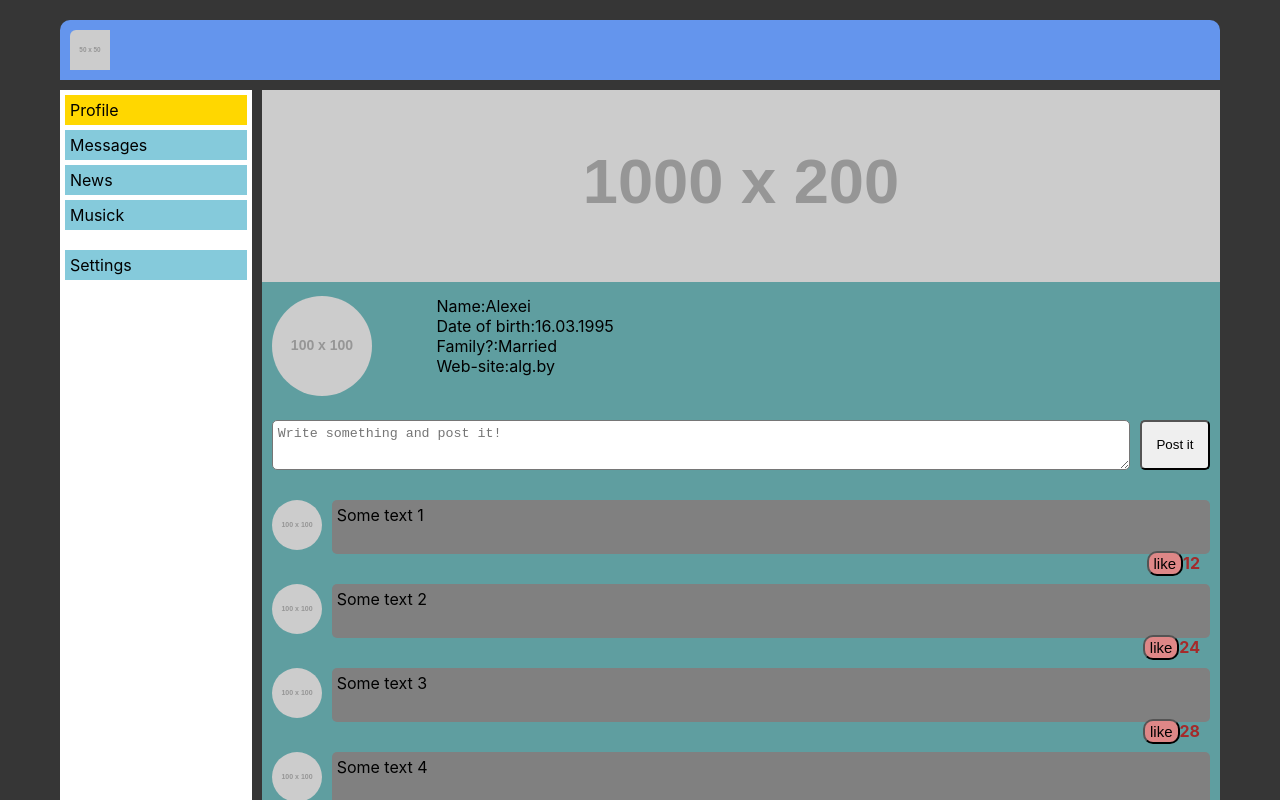
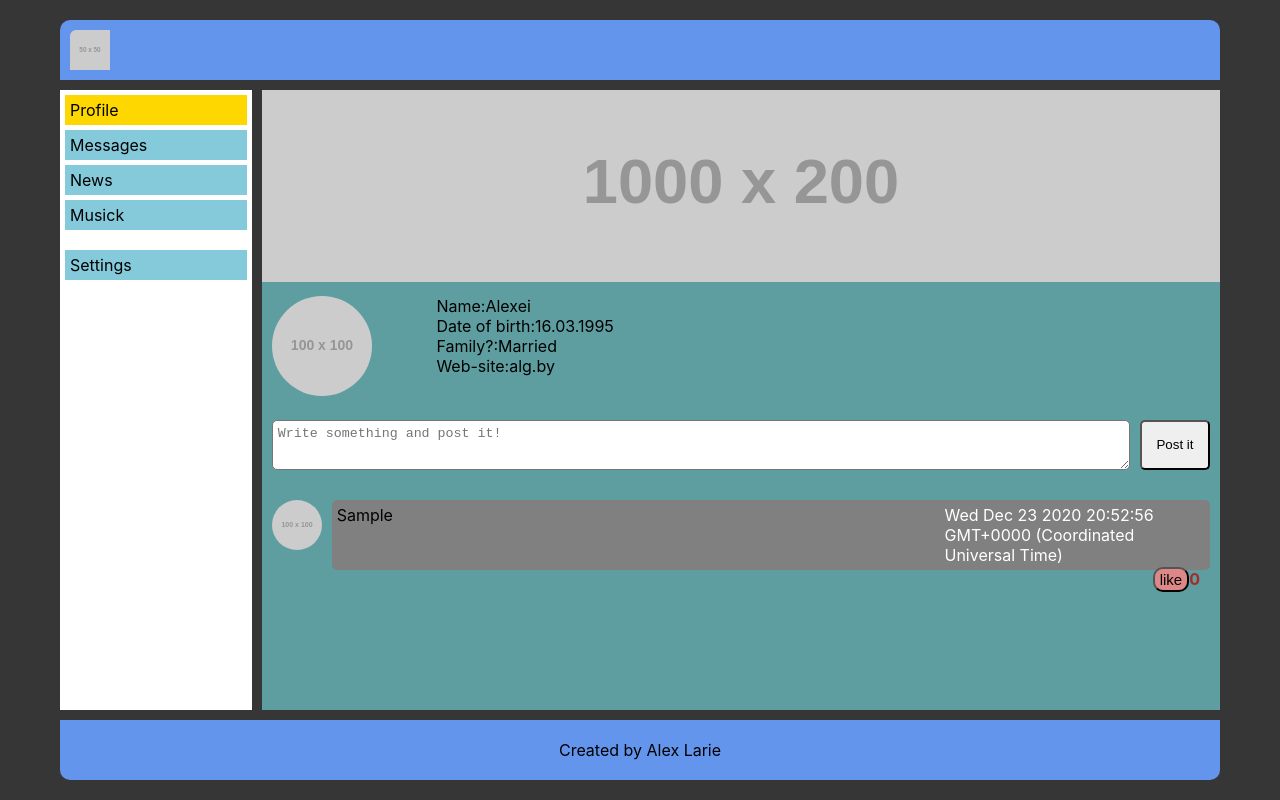
Before and after one commit to AlexLarie/ReactSocialNetwork, a React (Create React App) app: page /profile in a window 1280 px wide. Both pictures are taken after typing "Sample" into the empty fields and a click on the button "Post it". Shown: the top 800 px of the page. Built offline with nearby package versions, Linux system fonts and the light colour scheme.

Commit message:
added ActionCreators for few functions and added DISPATCH method for Create and Show newPostText

```diff
--- a/src/App.js
+++ b/src/App.js
@@ -19,8 +19,8 @@ function App(props) {
         <Header/>
         <Nav/>
         <div className = "content">
-          <Route path='/profile' render={()=> <Content data = {props.state.profilePage} addPost = {props.addPost} newTextChange = {props.newTextChange}/>}/>
-          <Route path='/dialogs' render={()=> <Dialogs data = {props.state.dialogsPage}/>}/>
+          <Route path='/profile' render={()=> <Content changeLikes = {props.changeLikes} data = {props.state.profilePage} dispatch = {props.dispatch}/>}/>
+          <Route path='/dialogs' render={()=> <Dialogs data = {props.state.dialogsPage} createNewMessageItem = {props.createNewMessageItem} changeNewMessageState = {props.changeNewMessageState}/>}/>
           <Route path='/news' render={()=> <News/>}/>
           <Route path='/musick' render={()=> <Musick/>}/>
           <Route path='/settings' render={()=> <Settings/>}/>
--- a/src/components/content/Content.js
+++ b/src/components/content/Content.js
@@ -10,8 +10,8 @@ const Content = (props) => {
       <div className = "content">
          <img src = "https://via.placeholder.com/1000x200" alt = "wrapper" className = 'content__img'/>
          <Profile name = 'Alexei' date = '16.03.1995' web = 'alg.by' family = 'Married'/>
-         <Post__new addPost = {props.addPost} newPostText = {props.data.newPostText} newTextChange = {props.newTextChange}/>
-         <Post__prev posts = {props.data.posts}/>
+         <Post__new dispatch = {props.dispatch} newPostText = {props.data.newPostText}/>
+         <Post__prev changeLikes = {props.changeLikes} posts = {props.data.posts}/>
       </div>
    )
 }
--- a/src/components/content/profile/PostNew/Post__new.js
+++ b/src/components/content/profile/PostNew/Post__new.js
@@ -1,18 +1,31 @@
 import React from 'react';
+import { addPostActionCreator, newTextChangActionCreator } from '../../../../redax/state';
 import classes from './post__new.module.css';
 
+// let addPostActionCreator = () => {
+//    return {
+//       type: 'ADD-POST'
+//    }
+// }
+
+// let newTextChangActionCreator = (newText) => {
+//    return {
+//       type: 'NEW-TEXT-CHANGE',
+//       newText: newText
+//    }
+// }
 
 const Post__new = (props) => {
 
    let newPostElemet = React.createRef();
 
    let newPost = () => {
-      props.addPost();
+      props.dispatch(addPostActionCreator());
    }
 
    let newPostOnChange = () => {
       let newText = newPostElemet.current.value;
-      props.newTextChange(newText);
+      props.dispatch(newTextChangActionCreator(newText));
    }
 
    return(
--- a/src/components/content/profile/PostPrev/PostPrev.js
+++ b/src/components/content/profile/PostPrev/PostPrev.js
@@ -3,7 +3,7 @@ import PrevItem from './PrevItem/PrevItem';
 import classes from './post__prev.module.css';
 
 const PostPrev = (props) => {
-   let prevPosts = props.posts.map(item => <PrevItem text = {item.text} likes = {item.likes}/>)
+   let prevPosts = props.posts.map(item => <PrevItem changeLikes = {props.changeLikes} text = {item.text} likes = {item.likes} date = {item.date} id = {item.id}/>)
    return (
       <div className = {classes.prev}>
          {prevPosts}
--- a/src/components/content/profile/PostPrev/PrevItem/PrevItem.js
+++ b/src/components/content/profile/PostPrev/PrevItem/PrevItem.js
@@ -9,8 +9,11 @@ const PrevItem = (props) => {
          </div>
          <div className = {classes.prev__text}>
             {props.text}
+            <div className = {classes.prev__date}>
+               {props.date}
+            </div>
             <span className = {classes.prev__likes}>
-               <button>like</button>{props.likes}
+               <button onClick = {props.changeLikes}>like</button><span id = {props.id}>{props.likes}</span>
             </span>
          </div>
       </div>
--- a/src/components/content/profile/PostPrev/PrevItem/prev__item.module.css
+++ b/src/components/content/profile/PostPrev/PrevItem/prev__item.module.css
@@ -10,9 +10,17 @@
 }
 
 .prev__text{
+   display: grid;
+   grid-template-columns: 70% 30%;
    background-color: grey;
    padding: 5px;
    border-radius: 5px;
+}
+
+.prev__date{
+   display: flex;
+   justify-content: flex-end;
+   color: white;
 }
 
 .prev__img img{
--- a/src/components/dialogs/Dialogs.js
+++ b/src/components/dialogs/Dialogs.js
@@ -15,7 +15,7 @@ const Dialogs = (props) => {
             <div className = {classes.dialogs__senders}>
                {Senders}
             </div>
-            <MessageList messages = {props.data.messages}/>
+            <MessageList createNewMessageItem = {props.createNewMessageItem} changeNewMessageState = {props.changeNewMessageState} messages = {props.data.messages} newMessage = {props.data.newMessage}/>
          </div>
       </div>
    )
--- a/src/components/dialogs/Messages/MessageList.js
+++ b/src/components/dialogs/Messages/MessageList.js
@@ -11,7 +11,7 @@ const MessageList = (props) => {
          <div className = 'prev__messages'>
             {messagesList}
          </div>
-         < CreateMessage/>
+         < CreateMessage createNewMessageItem = {props.createNewMessageItem} newMessage = {props.newMessage} changeNewMessageState = {props.changeNewMessageState}/>
       </div>
    )
 }
--- a/src/index.js
+++ b/src/index.js
@@ -1,10 +1,24 @@
 import './index.css';
-import state from './redax/state';
+import store from './redax/state';
 import reportWebVitals from './reportWebVitals';
-import {rerenderEntireTree} from './redax/render';
+import React from 'react';
+import ReactDOM from 'react-dom';
+import './index.css';
+import App from './App';
 
+let rerenderEntireTree = (state) => {
+   ReactDOM.render(
+      <React.StrictMode>
+         <App state = {state} changeLikes = {store.changeLikes.bind(store)} dispatch = {store.dispatch.bind(store)} changeNewMessageState = {store.changeNewMessageState.bind(store)}
+         createNewMessageItem = {store.createNewMessageItem.bind(store)}/>
+      </React.StrictMode>,
+      document.getElementById('root')
+   );
+};
 
-rerenderEntireTree(state);
+rerenderEntireTree(store.getState());
+
+store.subscribe(rerenderEntireTree);
 
 
 // If you want to start measuring performance in your app, pass a function
--- a/src/redax/render.js
+++ /dev/null
@@ -1,14 +0,0 @@
-import React from 'react';
-import ReactDOM from 'react-dom';
-import '../index.css';
-import App from '../App';
-import { addPost, newTextChange } from "./state";
-
-export let rerenderEntireTree = (state) => {
-  ReactDOM.render(
-    <React.StrictMode>
-      <App state = {state} addPost = {addPost} newTextChange = {newTextChange}/>
-    </React.StrictMode>,
-    document.getElementById('root')
-  );
-};
--- a/src/redax/state.js
+++ b/src/redax/state.js
@@ -1,16 +1,12 @@
-import { rerenderEntireTree } from "./render";
+const ADD_POST = 'ADD-POST';
+const NEW_TEXT_CHANGE = 'NEW-TEXT-CHANGE';
 
-let state = {
+
+let store = {
+   _state : {
       dialogsPage:{
          messages: [
-         {id: '1', message: 'Some text whot yqou write' , name : 'you', time :   'Today  at 11:00'  },
-         {id: '2', message: 'Some text whot you  write' , name : 'Kristina', time   :    'Today at 12:50'  },
-         {id: '3', message: 'Some text whot yowu write' , name : 'you', time :   'Today  at 11:10'  },
-         {id: '4', message: 'Some text whot she answerSome text  whot she  answerSome   text whot she answerSome text whobt she ' , name :    'Kristina', time : 'Today    at 11:50'  },
-         {id: '5', message: 'Some textr whot you write' , name : 'you', time :   'Today  at 12:20'  },
-         {id: '6', message: 'Some ttext whot you write' , name : 'you', time :   'Today  at 12:50'  },
-         {id: '7', message: 'Some text whot she answerSome text  whot she  answerSome   text whot she answerSome text whot she ' , name :  'Kristina', time : 'Today  at 12:55'  },
-         {id: '8', message: 'Some tetbxt whot you write' , name : 'you', time :     'Today at 12:56' },
+
          ],
          dialogs: [
             {id : "1",
@@ -28,35 +24,163 @@ let state = {
             {id : "7",
             name : "Vlad"},
          ],
+         newMessage : "",
       },
       profilePage : {
          posts: [
-         { id: '1', name: 'You', text: 'Some text 1', likes: '12'},
-         { id: '2', name: 'You', text: 'Some text 2', likes: '24'},
-         { id: '3', name: 'You', text: 'Some text 3', likes: '28'},
-         { id: '4', name: 'You', text: 'Some text 4', likes: '12'},
-         { id: '5', name: 'You', text: 'Some text 5', likes: '24'},
+
          ],
          newPostText : "",
+         lastId : "5"
+      }
+   },
+   changeLikes (event){
+      let id = event.target.nextSibling.getAttribute('id');
+      for (let i=0; i<this._state.profilePage.posts.length; i++){
+         if (id == this._state.profilePage.posts[i].id){
+            this._state.profilePage.posts[i].likes++
+         }
+      }
+      this.rerenderEntireTree(this._state);
+   },
+   getState(){
+      return this._state;
+   },
+   rerenderEntireTree () {
+      console.log('rerender');
+   },
+   // addPost () {
+   //    this._state.profilePage.lastId++
+   //    let newPost= {
+   //       id: this._state.profilePage.lastId,
+   //       name: 'you',
+   //       text: this._state.profilePage.newPostText,
+   //       likes: '0',
+   //       date: Date()
+   //    }
+   //    this._state.profilePage.posts.push(newPost);
+   //    this._state.profilePage.newPostText = '';
+   //    this.rerenderEntireTree(this._state);
+   // },
+   createNewMessageItem () {
+      let newMessage = {
+         id: '3',
+         message: this._state.dialogsPage.newMessage,
+         name : 'you',
+         time :   Date()
+      }
+      this._state.dialogsPage.messages.push(newMessage);
+      this._state.dialogsPage.newMessage = '';
+      this.rerenderEntireTree(this._state);
+   },
+   // newTextChange(newText){
+   //    this._state.profilePage.newPostText=newText;
+   //    this.rerenderEntireTree(this._state);
+   // },
+   changeNewMessageState(text){
+      this._state.dialogsPage.newMessage = text;
+      this.rerenderEntireTree(this._state);
+   },
+   subscribe(observer){
+      this.rerenderEntireTree = observer;
+   },
+   dispatch(action){
+      if (action.type === ADD_POST){
+         this._state.profilePage.lastId++
+         let newPost= {
+            id: this._state.profilePage.lastId,
+            name: 'you',
+            text: this._state.profilePage.newPostText,
+            likes: '0',
+            date: Date()
+         }
+         this._state.profilePage.posts.push(newPost);
+         this._state.profilePage.newPostText = '';
+         this.rerenderEntireTree(this._state);
+      } else if (action.type === NEW_TEXT_CHANGE){
+         this._state.profilePage.newPostText = action.newText;
+         this.rerenderEntireTree(this._state);
+      }
    }
 }
 
-export let addPost = () => {
-   let newPost= {
-      id: '5',
-      name: 'you',
-      text: state.profilePage.newPostText,
-      likes: '0'
-   }
-   state.profilePage.posts.push(newPost);
-   state.profilePage.newPostText = '';
-   rerenderEntireTree(state);
-}
-
-export let newTextChange = (newText) => {
-   state.profilePage.newPostText=newText;
-   rerenderEntireTree(state);
-}
 
 
-export default state;
+export const addPostActionCreator = () => ({
+   type: ADD_POST
+})
+
+export const newTextChangActionCreator = (newText) => ({
+   type: NEW_TEXT_CHANGE,
+   newText: newText
+})
+
+
+// let rerenderEntireTree = () => {
+//    console.log('rerender');
+// }
+
+// let state = {
+//    dialogsPage:{
+//       messages: [
+//          {id: '1', message: 'Some text whot yqou write' , name : 'you', time :   'Today  at 11:00'  },
+//          {id: '2', message: 'Some text whot you  write' , name : 'Kristina', time   :    'Today at 12:50'  },
+//          {id: '3', message: 'Some text whot yowu write' , name : 'you', time :   'Today  at 11:10'  },
+//          {id: '4', message: 'Some text whot she answerSome text  whot she  answerSome   text whot she answerSome text whobt she ' , name :    'Kristina', time : 'Today    at 11:50'  },
+//          {id: '5', message: 'Some textr whot you write' , name : 'you', time :   'Today  at 12:20'  },
+//          {id: '6', message: 'Some ttext whot you write' , name : 'you', time :   'Today  at 12:50'  },
+//          {id: '7', message: 'Some text whot she answerSome text  whot she  answerSome   text whot she answerSome text whot she ' , name :  'Kristina', time : 'Today  at 12:55'  },
+//          {id: '8', message: 'Some tetbxt whot you write' , name : 'you', time :     'Today at 12:56' },
+//       ],
+//       dialogs: [
+//          {id : "1",
+//          name : "Kristina"},
+//          {id : "2",
+//          name : "Aliaksei"},
+//          {id : "3",
+//          name : "Kastus"},
+//          {id : "4",
+//          name : "Kirill"},
+//          {id : "5",
+//          name : "Andrey"},
+//          {id : "6",
+//          name : "Vadim"},
+//          {id : "7",
+//          name : "Vlad"},
+//       ],
+//    },
+//    profilePage : {
+//       posts: [
+//          { id: '1', name: 'You', text: 'Some text 1', likes: '12'},
+//          { id: '2', name: 'You', text: 'Some text 2', likes: '24'},
+//          { id: '3', name: 'You', text: 'Some text 3', likes: '28'},
+//          { id: '4', name: 'You', text: 'Some text 4', likes: '12'},
+//          { id: '5', name: 'You', text: 'Some text 5', likes: '24'},
+//       ],
+//       newPostText : "",
+//    }
+// }
+
+// export const addPost = () => {
+//    let newPost= {
+//       id: '5',
+//       name: 'you',
+//       text: state.profilePage.newPostText,
+//       likes: '0'
+//    }
+//    state.profilePage.posts.push(newPost);
+//    state.profilePage.newPostText = '';
+//    rerenderEntireTree(state);
+// }
+
+// export const newTextChange = (newText) => {
+//    state.profilePage.newPostText=newText;
+//    rerenderEntireTree(state);
+// }
+
+// export const subscribe = (observer) => {
+//    rerenderEntireTree = observer;
+// }
+
+
+export default store;
```
Also changed, not shown: src/components/dialogs/Messages/CreateMessage.js (+10 -4 lines), 1 other file (tests, documents, lock files or other folders). Lines whose indentation alone changed are shown as unchanged.
